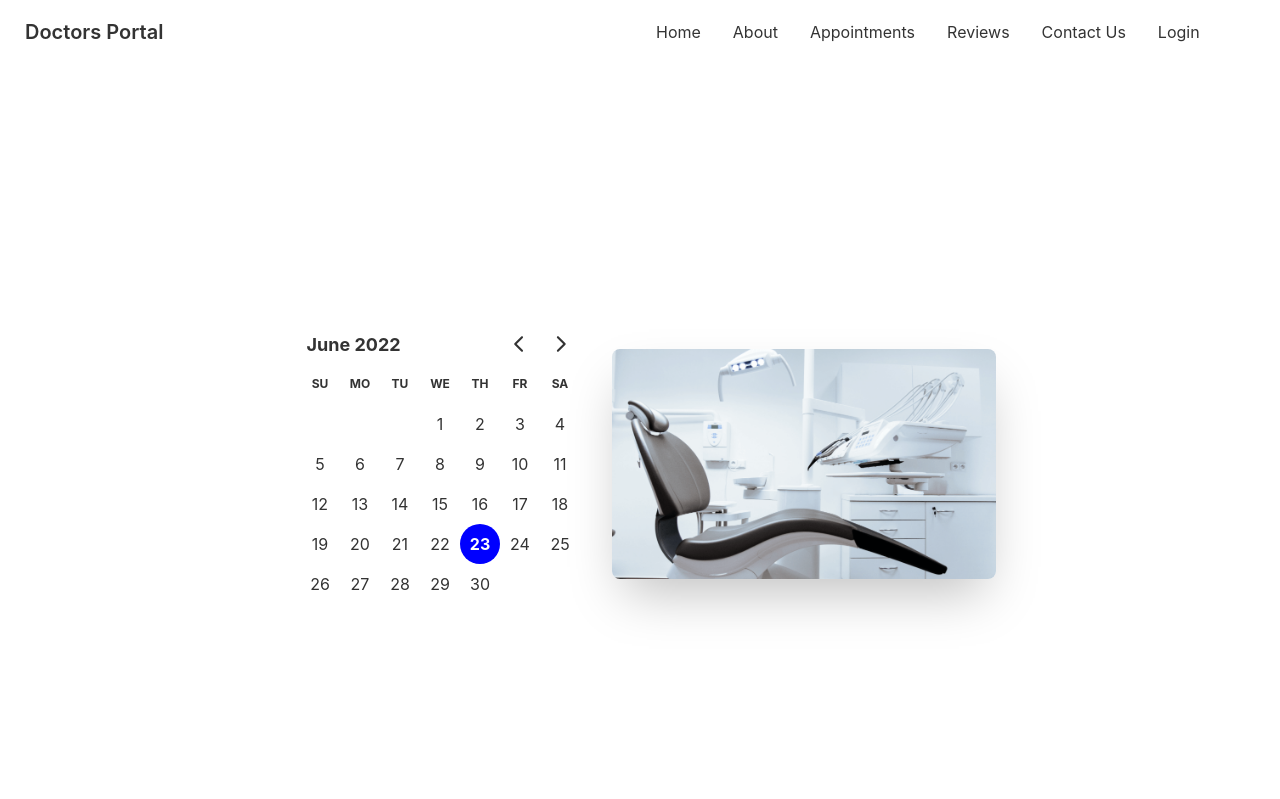
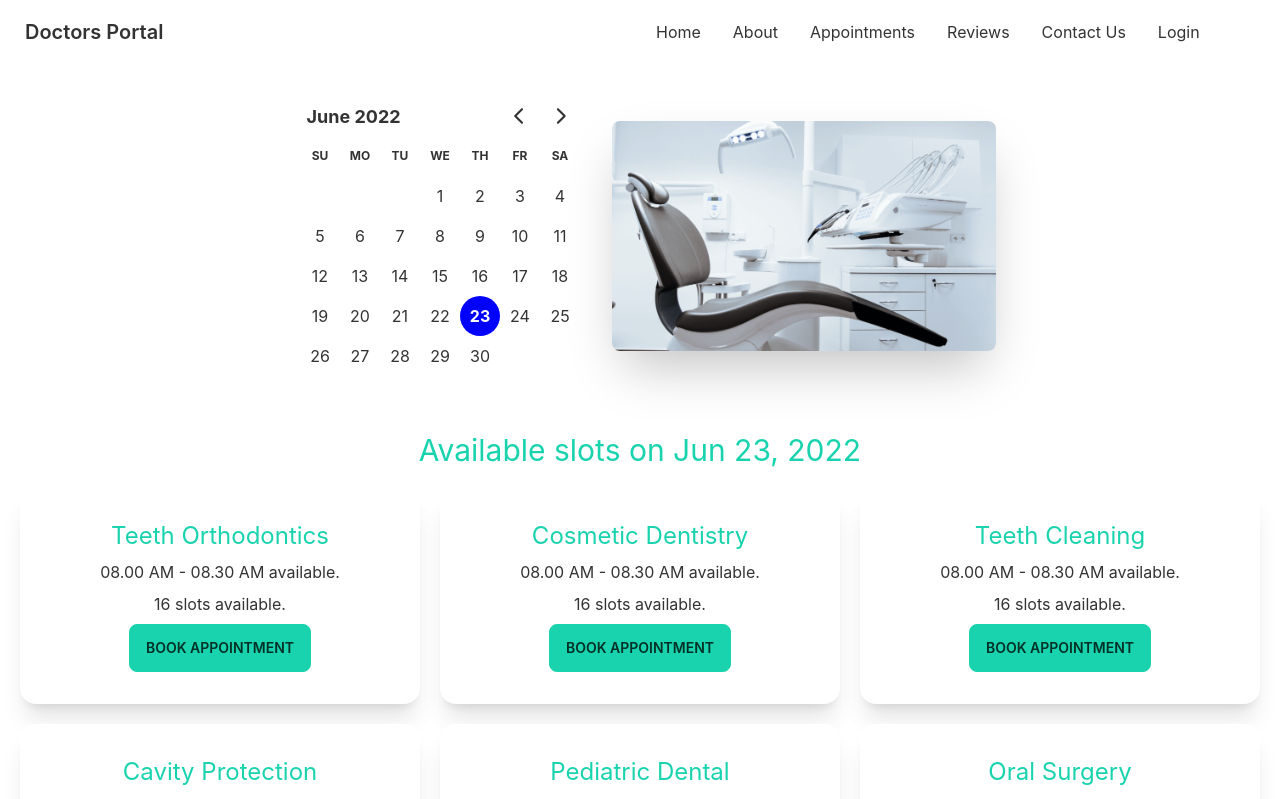
Before and after one commit to nahidishere/doctors-portal, a React (Create React App) app: page /appointments in a window 1280 px wide. Shown: the top 799 px of the page. Built offline with nearby package versions, Linux system fonts and the light colour scheme.

Commit message:
Available slots added

```diff
--- /dev/null
+++ b/public/services.json
@@ -0,0 +1,134 @@
+[
+    {
+      "_id": 1,
+      "name": "Teeth Orthodontics",
+      "slots": [
+        "08.00 AM - 08.30 AM",
+        "08.30 AM - 09.00 AM",
+        "09.00 AM - 9.30 AM",
+        "09.30 AM - 10.00 AM",
+        "10.00 AM - 10.30 AM",
+        "10.30 AM - 11.00 AM",
+        "11.00 AM - 11.30 AM",
+        "11.30 AM - 12.00 AM",
+        "1.00 PM - 1.30 PM",
+        "1.30 PM - 2.00 PM",
+        "2.00 PM - 2.30 PM",
+        "2.30 PM - 3.00 PM",
+        "3.00 PM - 3.30 PM",
+        "3.30 PM - 4.00 PM",
+        "4.00 PM - 4.30 PM",
+        "4.30 PM - 5.00 PM"
+      ]
+    },
+    {
+      "_id": 2,
+      "name": "Cosmetic Dentistry",
+      "slots": [
+        "08.00 AM - 08.30 AM",
+        "08.30 AM - 09.00 AM",
+        "09.00 AM - 9.30 AM",
+        "09.30 AM - 10.00 AM",
+        "10.00 AM - 10.30 AM",
+        "10.30 AM - 11.00 AM",
+        "11.00 AM - 11.30 AM",
+        "11.30 AM - 12.00 AM",
+        "1.00 PM - 1.30 PM",
+        "1.30 PM - 2.00 PM",
+        "2.00 PM - 2.30 PM",
+        "2.30 PM - 3.00 PM",
+        "3.00 PM - 3.30 PM",
+        "3.30 PM - 4.00 PM",
+        "4.00 PM - 4.30 PM",
+        "4.30 PM - 5.00 PM"
+      ]
+    },
+    {
+      "_id": 3,
+      "name": "Teeth Cleaning",
+      "slots": [
+        "08.00 AM - 08.30 AM",
+        "08.30 AM - 09.00 AM",
+        "09.00 AM - 9.30 AM",
+        "09.30 AM - 10.00 AM",
+        "10.00 AM - 10.30 AM",
+        "10.30 AM - 11.00 AM",
+        "11.00 AM - 11.30 AM",
+        "11.30 AM - 12.00 AM",
+        "1.00 PM - 1.30 PM",
+        "1.30 PM - 2.00 PM",
+        "2.00 PM - 2.30 PM",
+        "2.30 PM - 3.00 PM",
+        "3.00 PM - 3.30 PM",
+        "3.30 PM - 4.00 PM",
+        "4.00 PM - 4.30 PM",
+        "4.30 PM - 5.00 PM"
+      ]
+    },
+    {
+      "_id": 4,
+      "name": "Cavity Protection",
+      "slots": [
+        "08.00 AM - 08.30 AM",
+        "08.30 AM - 09.00 AM",
+        "09.00 AM - 9.30 AM",
+        "09.30 AM - 10.00 AM",
+        "10.00 AM - 10.30 AM",
+        "10.30 AM - 11.00 AM",
+        "11.00 AM - 11.30 AM",
+        "11.30 AM - 12.00 AM",
+        "1.00 PM - 1.30 PM",
+        "1.30 PM - 2.00 PM",
+        "2.00 PM - 2.30 PM",
+        "2.30 PM - 3.00 PM",
+        "3.00 PM - 3.30 PM",
+        "3.30 PM - 4.00 PM",
+        "4.00 PM - 4.30 PM",
+        "4.30 PM - 5.00 PM"
+      ]
+    },
+    {
+      "_id": 5,
+      "name": "Pediatric Dental",
+      "slots": [
+        "08.00 AM - 08.30 AM",
+        "08.30 AM - 09.00 AM",
+        "09.00 AM - 9.30 AM",
+        "09.30 AM - 10.00 AM",
+        "10.00 AM - 10.30 AM",
+        "10.30 AM - 11.00 AM",
+        "11.00 AM - 11.30 AM",
+        "11.30 AM - 12.00 AM",
+        "1.00 PM - 1.30 PM",
+        "1.30 PM - 2.00 PM",
+        "2.00 PM - 2.30 PM",
+        "2.30 PM - 3.00 PM",
+        "3.00 PM - 3.30 PM",
+        "3.30 PM - 4.00 PM",
+        "4.00 PM - 4.30 PM",
+        "4.30 PM - 5.00 PM"
+      ]
+    },
+    {
+      "_id": 6,
+      "name": "Oral Surgery",
+      "slots": [
+        "08.00 AM - 08.30 AM",
+        "08.30 AM - 09.00 AM",
+        "09.00 AM - 9.30 AM",
+        "09.30 AM - 10.00 AM",
+        "10.00 AM - 10.30 AM",
+        "10.30 AM - 11.00 AM",
+        "11.00 AM - 11.30 AM",
+        "11.30 AM - 12.00 AM",
+        "1.00 PM - 1.30 PM",
+        "1.30 PM - 2.00 PM",
+        "2.00 PM - 2.30 PM",
+        "2.30 PM - 3.00 PM",
+        "3.00 PM - 3.30 PM",
+        "3.30 PM - 4.00 PM",
+        "4.00 PM - 4.30 PM",
+        "4.30 PM - 5.00 PM"
+      ]
+    }
+  ]
--- a/src/Pages/Appoinments/Appoinments.js
+++ b/src/Pages/Appoinments/Appoinments.js
@@ -1,11 +1,14 @@
-import React from 'react';
+import React, { useState } from 'react';
 import Footer from '../Shared/Footer/Footer';
 import AppoinmentsBanner from './AppoinmentsBanner/AppoinmentsBanner';
+import AvailableAppoints from './AvailableAppoints/AvailableAppoints';
 
 const Appoinments = () => {
+    const [date, setDate] = useState(new Date());
     return (
         <div>
-            <AppoinmentsBanner />
+            <AppoinmentsBanner date={date} setDate={setDate} />
+            <AvailableAppoints date={date} />
             <Footer />
         </div>
     );
--- a/src/Pages/Appoinments/AppoinmentsBanner/AppoinmentsBanner.js
+++ b/src/Pages/Appoinments/AppoinmentsBanner/AppoinmentsBanner.js
@@ -1,14 +1,13 @@
-import React, { useState } from 'react';
+import React from 'react';
 import chair from "../../../assets/images/chair.png";
 import { DayPicker } from 'react-day-picker';
 import 'react-day-picker/dist/style.css';
 
-const AppoinmentsBanner = () => {
-    const [date, setDate] = useState(new Date());
+const AppoinmentsBanner = ({ date, setDate }) => {
     return (
-        <div class="hero min-h-screen">
-            <div class="hero-content flex-col lg:flex-row-reverse">
-                <img src={chair} alt="Dentis chair" class="max-w-sm rounded-lg shadow-2xl" />
+        <div className="hero">
+            <div className="hero-content flex-col lg:flex-row-reverse">
+                <img src={chair} alt="Dentis chair" className="max-w-sm rounded-lg shadow-2xl" />
                 <div>
                     <DayPicker
                         mode="single"
--- /dev/null
+++ b/src/Pages/Appoinments/AvailableAppoints/AvailableAppoints.js
@@ -0,0 +1,27 @@
+import { format } from 'date-fns';
+import React, { useEffect, useState } from 'react';
+import BookingModal from '../BookingModal/BookingModal';
+import Service from '../Service/Service';
+
+const AvailableAppoints = ({ date }) => {
+    const [services, setServices] = useState([]);
+    const [treatment, setTreatment] = useState(null);
+    useEffect(() => {
+        fetch("services.json")
+            .then(res => res.json())
+            .then(data => setServices(data));
+    }, [])
+    return (
+        <section className='my-6'>
+            <h2 className="text-3xl text-secondary text-center">Available slots on {format(date, 'PP')}</h2>
+            <div className='grid grid-cols-1 md:grid-cols-2 lg:grid-cols-3 gap-5 p-5'>
+                {
+                    services.map(service => <Service key={service._id} setTreatment={setTreatment} service={service} />)
+                }
+            </div>
+            {treatment && <BookingModal treatment={treatment} setTreatment={setTreatment} date={date} />}
+        </section>
+    );
+};
+
+export default AvailableAppoints;
--- /dev/null
+++ b/src/Pages/Appoinments/BookingModal/BookingModal.js
@@ -0,0 +1,36 @@
+import { format } from 'date-fns';
+import React from 'react';
+
+const BookingModal = ({ treatment, date, setTreatment }) => {
+    const { slots } = treatment;
+    const handleBooking = (event) => {
+        event.preventDefault();
+        const slot = event.target.slot.value;
+        console.log(slot)
+        setTreatment(null)
+    }
+    return (
+        <div>
+            <input type="checkbox" id="booking-form" className="modal-toggle" />
+            <div className="modal modal-bottom sm:modal-middle">
+                <div className="modal-box">
+                    <label htmlFor="booking-form" className="btn btn-sm btn-circle absolute right-2 top-2">✕</label>
+                    <form onSubmit={handleBooking} className='flex flex-col gap-3'>
+                        <input name="date" type="text" value={format(date, 'PP')} disabled className="input input-bordered w-full max-w-lg" />
+                        <select name="slot" className='select select-bordered w-full max-w-lg'>
+                            {
+                                slots.map(slot => <option value={slot}>{slot}</option>)
+                            }
+                        </select>
+                        <input name="name" type="text" placeholder='Full Name' className="input input-bordered w-full max-w-lg" required />
+                        <input name="phone" type="text" placeholder='Phone Number' className="input input-bordered w-full max-w-lg" required />
+                        <input name="email" type="email" placeholder='Your Email' className="input input-bordered w-full max-w-lg" required />
+                        <button type="submit" htmlFor="booking-form" className="btn btn-accent uppercase">submit</button>
+                    </form>
+                </div>
+            </div>
+        </div>
+    );
+};
+
+export default BookingModal;
--- /dev/null
+++ b/src/Pages/Appoinments/Service/Service.js
@@ -0,0 +1,19 @@
+import React from 'react';
+
+const Service = ({ service, setTreatment }) => {
+    const { name, slots } = service;
+    return (
+        <div className="card lg:max-w-lg bg-base-100 shadow-xl">
+            <div className="card-body">
+                <h2 className="text-2xl text-secondary text-center">{name}</h2>
+                <p className="text-center">{slots.length > 0 ? <span>{slots[0]}</span> : <span className='text-red'>No slot available</span>} available.</p>
+                <p className='text-center'>{slots.length} {slots.length > 1 ? "slots" : "slot"} available.</p>
+                <div className="card-actions justify-center">
+                    <label onClick={() => setTreatment(service)} htmlFor="booking-form" className="btn btn-secondary uppercase" disabled={slots.length === 0}>Book Appointment</label>
+                </div>
+            </div>
+        </div>
+    );
+};
+
+export default Service;
```
